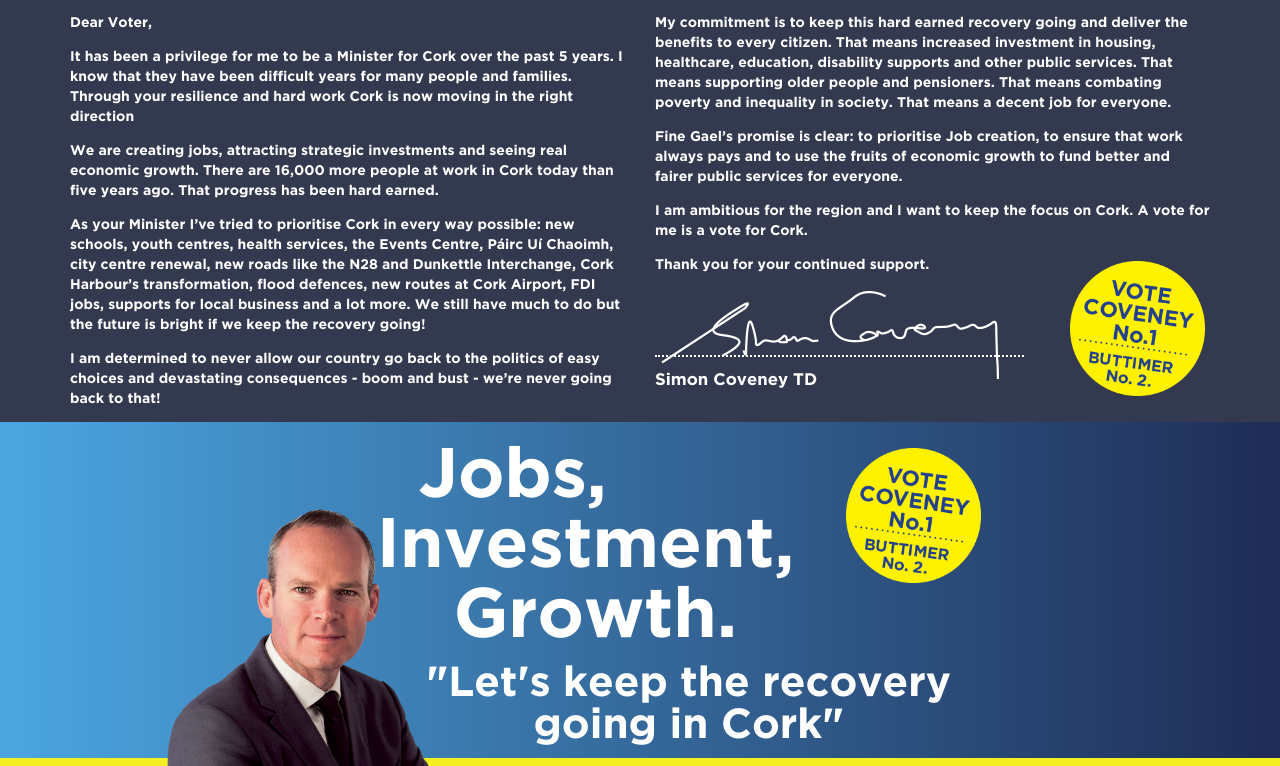
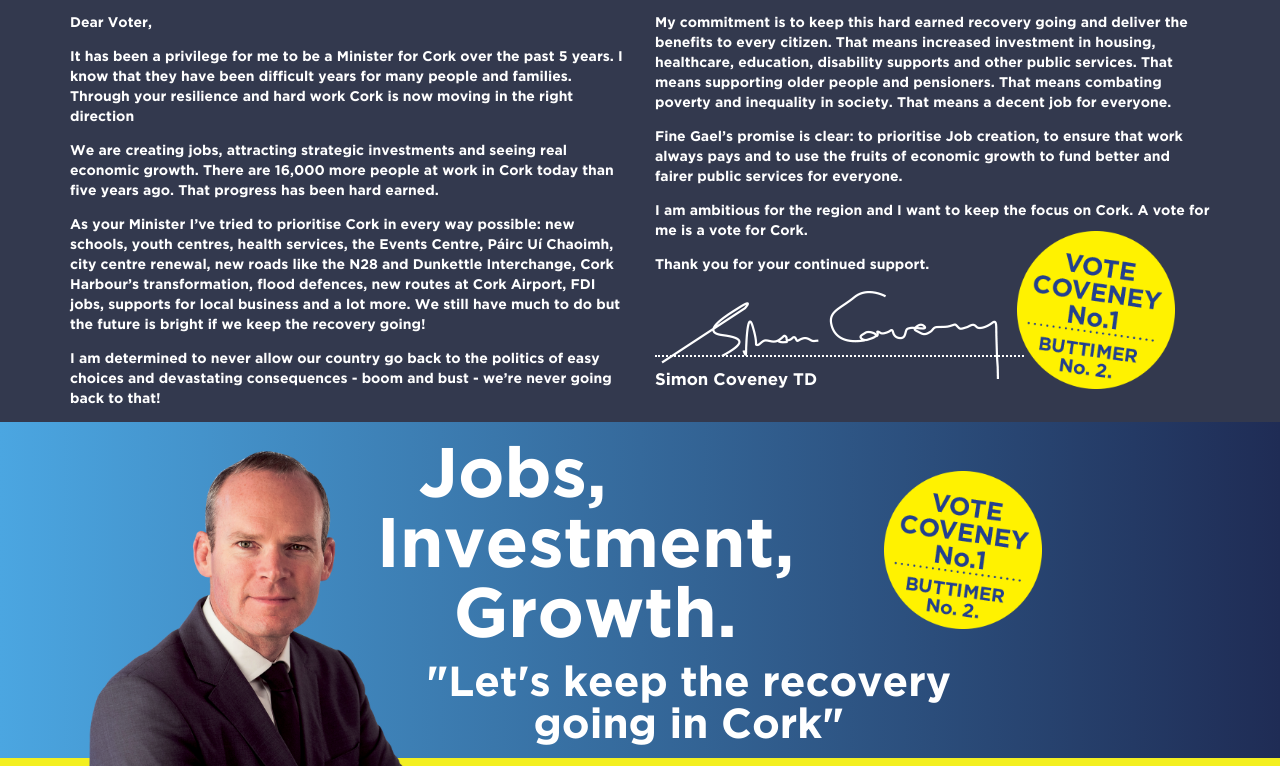
Before and after one commit to patrickoneill46/simoncoveney, a website: page index.html in a window 1280 px wide. Shown: the part 760-1526 px from the top of the page. Drawn offline with Linux system fonts and the light colour scheme.

Commit message:
Fixing footer

```diff
--- a/fonts.css
+++ b/fonts.css
@@ -67,7 +67,6 @@
 }
 
 .recovery p {
-    font-size: 1.8em;
     font-weight: bold;
     line-height: 1;
     color: #f3ef20;
--- a/index.html
+++ b/index.html
@@ -116,7 +116,7 @@
                             <img src="img/badge.png" class="visible-md visible-lg button">
                         </div>
                     </div>
-                    <div class="col-xs-7 col-md-offset-3">
+                    <div class="col-xs-7 col-xs-offset-3 col-md-offset-3">
                         <div class="recovery">
                             <p>"Let's keep the recovery</p>
                             <p>going in Cork"</p>
--- a/styles.css
+++ b/styles.css
@@ -91,9 +91,9 @@
 
 .goals .button {
     position: absolute;
-    top: 12px;
+    top: 46px;
     right: 20px;
-    height: 135px;
+    height: 38px;
 }
 
 .goals span {
@@ -123,6 +123,14 @@
         margin-top: 3em;
     }
 
+    .manifesto-container .button {
+        bottom: 53px;
+    }
+
+    .goals .button {
+        height: 78px;
+    }
+
     img.portrait {
         left: 35px;
     }
@@ -132,6 +140,17 @@
 
     img.portrait {
         height: 100%;
+        left: 60px;
+    }
+
+    .manifesto-container .button {
+        bottom: 102px;
+        height: 95px;
+    }
+
+    .goals .button {
+        top: 25px;
+        right: 30px;
     }
 }
 
@@ -147,6 +166,13 @@
 
     img.portrait {
         height: 100%;
+        left: 0;
+    }
+
+    .manifesto-container .button {
+        bottom: 109px;
+        right: 50px;
+        height: 85px;
     }
 
     .goals {
@@ -154,10 +180,10 @@
         text-align: left;
     }
 
-    .manifesto-container .button {
-        bottom: 12px;
-        right: 20px;
-        height: 135px;
+    .goals .button {
+        top: 65px;
+        right: -111px;
+        height: 150px;
     }
 }
 
@@ -167,9 +193,19 @@
         position: relative;
     }
 
+    .manifesto-container .button {
+        bottom: 19px;
+        height: 158px;
+    }
+
+    .goals .button {
+        top: 35px;
+        right: -41px;
+        height: 158px;
+    }
 
     img.portrait {
-        left: 100px;
-        height: 380px;
+        left: 20px;
+        height: 440px;
     }
 }
```
Also changed, not shown: output.css.
